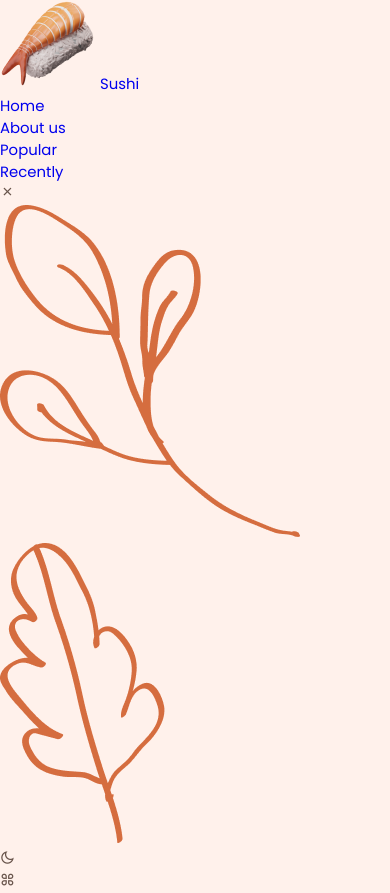
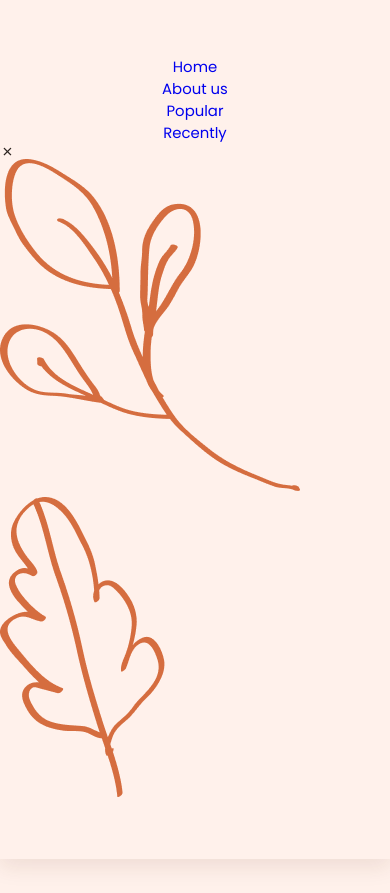
Before and after one commit to richardgery/SushiWebsite, a plain HTML site: page index.html in a window 390 px wide. After the commit the page ends 844 px from the top, so only its background shows below. Drawn offline with nearby package versions, Linux system fonts and the light colour scheme.

Commit message:
feat: add style header & nav

```diff
--- a/CSS/style.css
+++ b/CSS/style.css
@@ -2,8 +2,6 @@
 
 :root {
   --header-height: 3.5rem;
-
-  /*========== Color ==========*/
   --first-color: hsl(19, 64%, 54%);
   --first-color-alt: hsl(19, 64%, 52%);
   --title-color: hsl(19, 16%, 15%);
@@ -11,8 +9,6 @@
   --text-color-light: hsl(19, 8%, 55%);
   --body-color: hsl(19, 100%, 96%);
   --container-color: hsl(19, 100%, 97%);
-
-  /*========== Font & Typography ==========*/
   --body-font: "Poppins", sans-serif;
   --title-font: "Lora", serif;
   --subtitle-font: "Dancing Script", cursive;
@@ -23,12 +19,8 @@
   --normal-font-size: 0.93rem;
   --small-font-size: 0.81rem;
   --smaller-font-size: 0.7rem;
-
-  /*========== Font weight ==========*/
   --font-medium: 500;
   --font-semi-bold: 600;
-
-  /*========== z-index ==========*/
   --z-tooltip: 10;
   --z-fixed: 100;
 }
@@ -83,7 +75,7 @@ img {
   max-width: 100%;
 }
 
-.container {
+.contain {
   margin-inline: 1.5rem;
   max-width: 1024px;
 }
@@ -119,3 +111,83 @@ img {
 .main {
   overflow: hidden;
 }
+
+/* header and nav */
+.head {
+  position: fixed;
+  top: 0;
+  left: 0;
+  width: 100%;
+  background-color: var(--body-color);
+  z-index: var(--z-fixed);
+  transition: box-shadow 0.3s, background 0.4s;
+  -webkit-transition: box-shadow 0.3s, background 0.4s;
+  -moz-transition: box-shadow 0.3s, background 0.4s;
+  -ms-transition: box-shadow 0.3s, background 0.4s;
+  -o-transition: box-shadow 0.3s, background 0.4s;
+}
+
+.nav {
+  position: relative;
+  display: flex;
+  justify-content: space-between;
+  align-items: center;
+  height: var(--header-height);
+}
+
+.nav-logo,
+.nav-close,
+.nav-toogle {
+  display: flex;
+  color: var(--title-color);
+}
+
+.nav-logo {
+  column-gap: 0.5rem;
+  align-items: center;
+  font-family: var(--title-font);
+  font-weight: var(--font-semi-bold);
+  font-size: var(--h3-font-size);
+  transition: color 0.3s;
+  -webkit-transition: color 0.3s;
+  -moz-transition: color 0.3s;
+  -ms-transition: color 0.3s;
+  -o-transition: color 0.3s;
+}
+
+.nav-logo img {
+  width: 25px;
+}
+
+.nav-logo:hover {
+  color: var(--first-color);
+}
+
+.nav-toogle {
+  cursor: pointer;
+  font-size: 1.2rem;
+}
+
+@media screen and (max-width: 767px) {
+  .nav-menu {
+    position: fixed;
+    top: 0;
+    left: 0;
+    background-color: var(--body-color);
+    width: 100%;
+    box-shadow: 0 8px 20px hsla(19, 64%, 24%, 0.1);
+    padding-block: 3.5rem;
+    transition: top 0.4s;
+    -webkit-transition: top 0.4s;
+    -moz-transition: top 0.4s;
+    -ms-transition: top 0.4s;
+    -o-transition: top 0.4s;
+  }
+}
+
+.nav-list {
+  display: flex;
+  flex-direction: column;
+  text-align: center;
+  row-gap: 2rem;
+}
--- a/index.html
+++ b/index.html
@@ -18,7 +18,7 @@
 
     <header id="head" class="head">
       <nav class="nav contain">
-        <a href="#" class="logo">
+        <a href="#" class="nav-logo">
           <img src="/SushiWebsite/image/logo_sushi.png" alt="sushi logo" />
           Sushi
         </a>
```
